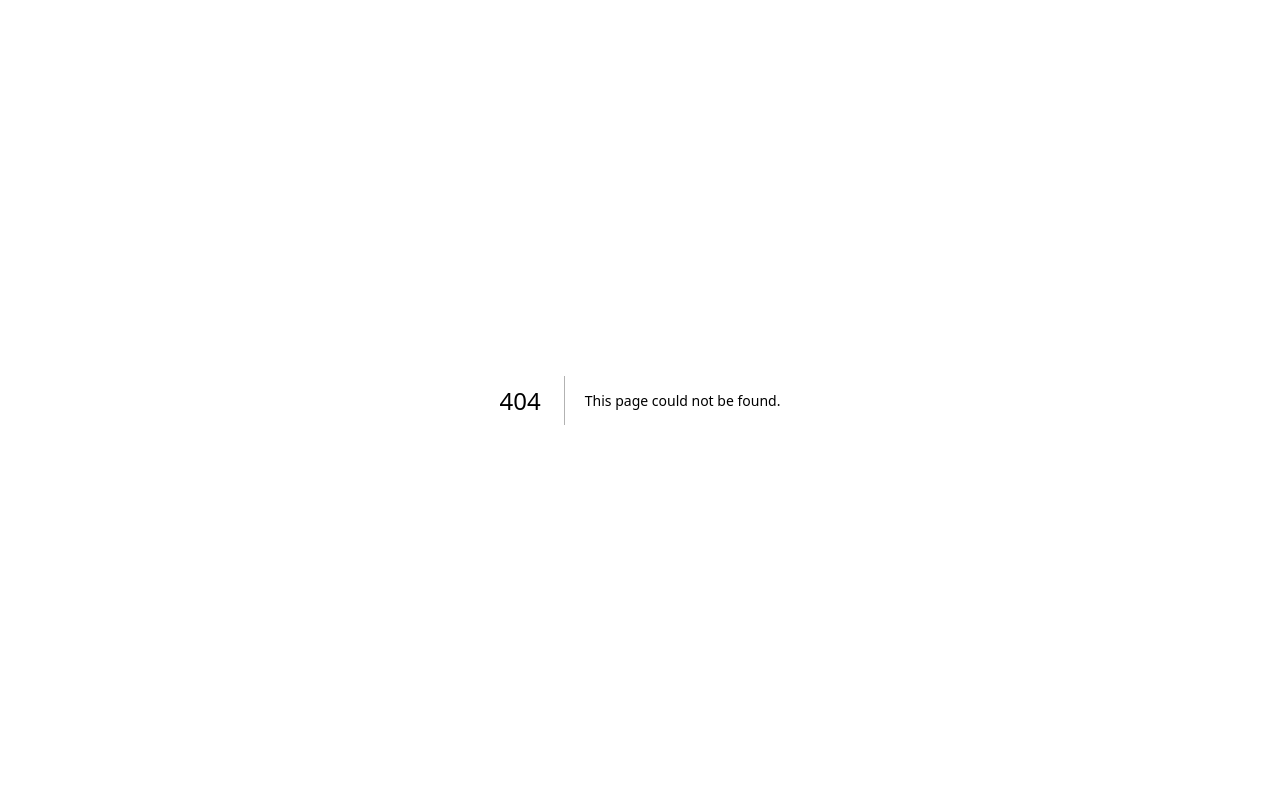
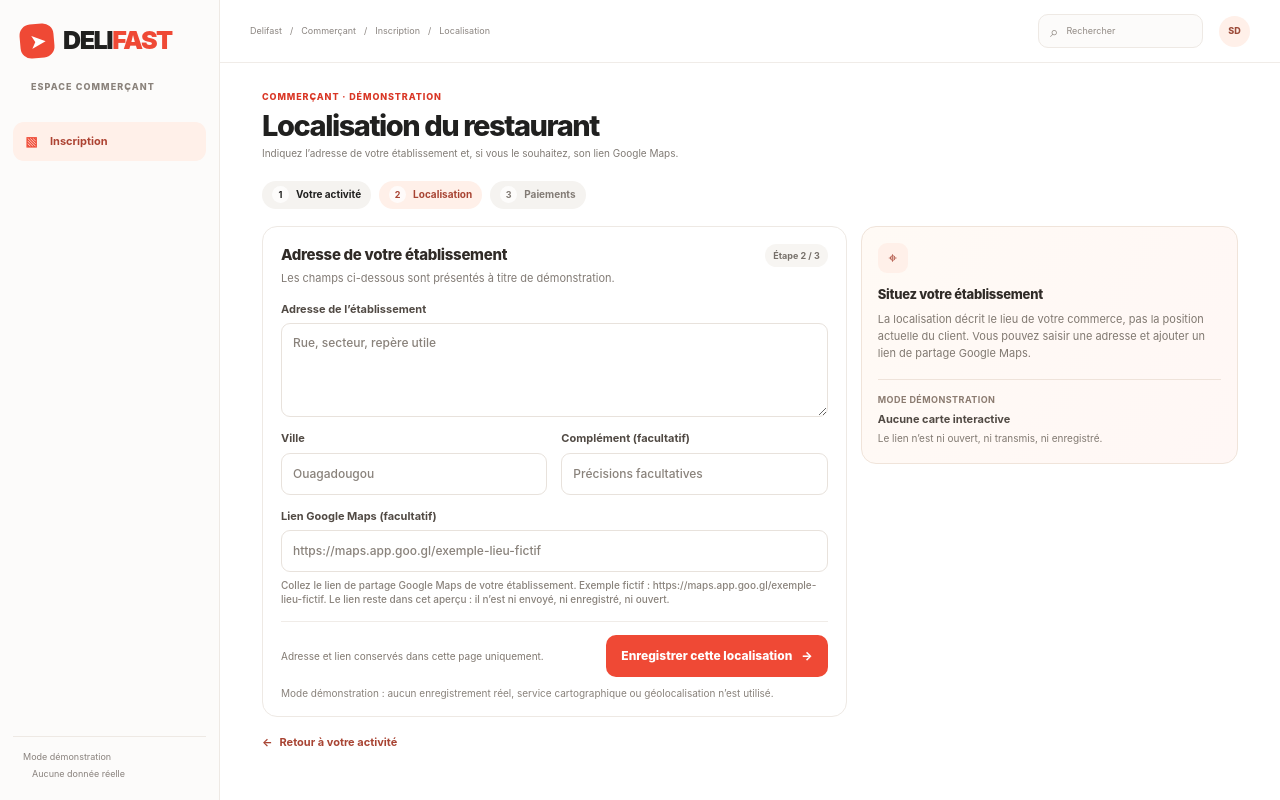
Before and after one commit to delifast67/Delifast, a Next.js app: page /commercant/inscription/localisation in a window 1280 px wide. Before the commit this address had no page. Built offline with nearby package versions, Linux system fonts and the light colour scheme.

Commit message:
feat: add merchant location registration step

```diff
--- /dev/null
+++ b/src/app/commercant/inscription/localisation/page.tsx
@@ -0,0 +1,116 @@
+import type { Metadata } from "next";
+import Link from "next/link";
+import { HomeBrand } from "../../../../components/public-home/site-header";
+import dashboard from "../../../client/client-dashboard.module.css";
+import styles from "../registration.module.css";
+import { MerchantLocationForm } from "../location-form";
+
+export const metadata: Metadata = {
+  title: "Localisation du restaurant (démo) | Delifast",
+  description:
+    "Écran de démonstration pour indiquer l’adresse et le lien Google Maps d’un établissement, sans transmission ni enregistrement.",
+};
+
+export default function MerchantLocationPage() {
+  return (
+    <div className={dashboard.shell}>
+      <aside className={dashboard.sidebar} aria-label="Espace commerçant de démonstration">
+        <HomeBrand href="/" />
+        <p className={dashboard.spaceLabel}>Espace commerçant</p>
+        <nav className={dashboard.navigation} aria-label="Parcours commerçant">
+          <Link
+            aria-current="page"
+            className={dashboard.activeNavItem}
+            href="/commercant/inscription"
+          >
+            <span aria-hidden="true">▧</span>
+            <span>Inscription</span>
+          </Link>
+        </nav>
+        <div className={dashboard.sidebarNote}>
+          <span aria-hidden="true">●</span> Mode démonstration
+          <small>Aucune donnée réelle</small>
+        </div>
+      </aside>
+
+      <div className={dashboard.mainColumn}>
+        <header className={dashboard.topbar}>
+          <nav className={dashboard.breadcrumbs} aria-label="Fil d’Ariane">
+            <Link href="/">Delifast</Link>
+            <span aria-hidden="true">/</span>
+            <span>Commerçant</span>
+            <span aria-hidden="true">/</span>
+            <Link href="/commercant/inscription">Inscription</Link>
+            <span aria-hidden="true">/</span>
+            <span aria-current="page">Localisation</span>
+          </nav>
+          <div className={dashboard.topbarActions}>
+            <div
+              aria-label="Recherche désactivée dans cette maquette"
+              className={dashboard.searchMock}
+            >
+              <span aria-hidden="true">⌕</span>
+              <span>Rechercher</span>
+            </div>
+            <span className={dashboard.avatar} aria-label="Profil fictif Saveurs Démo">
+              SD
+            </span>
+          </div>
+        </header>
+
+        <main className={dashboard.content} id="contenu-principal">
+          <div className={dashboard.pageHeading}>
+            <p className={dashboard.eyebrow}>Commerçant · Démonstration</p>
+            <h1>Localisation du restaurant</h1>
+            <p className={dashboard.intro}>
+              Indiquez l’adresse de votre établissement et, si vous le souhaitez, son lien Google Maps.
+            </p>
+          </div>
+
+          <nav className={styles.steps} aria-label="Étapes de la maquette d’inscription">
+            <Link className={styles.futureStep} href="/commercant/inscription">
+              <span>1</span> Votre activité
+            </Link>
+            <span aria-current="step" className={styles.currentStep}>
+              <span>2</span> Localisation
+            </span>
+            <span className={styles.futureStep}>
+              <span>3</span> Paiements
+            </span>
+          </nav>
+
+          <div className={styles.registrationGrid}>
+            <section className={styles.formPanel} aria-labelledby="merchant-location-title">
+              <div className={styles.panelHeading}>
+                <div>
+                  <h2 id="merchant-location-title">Adresse de votre établissement</h2>
+                  <p>Les champs ci-dessous sont présentés à titre de démonstration.</p>
+                </div>
+                <span className={styles.panelBadge}>Étape 2 / 3</span>
+              </div>
+              <MerchantLocationForm />
+            </section>
+
+            <aside className={styles.infoPanel} aria-labelledby="location-tip-title">
+              <span className={styles.infoIcon} aria-hidden="true">⌖</span>
+              <h2 id="location-tip-title">Situez votre établissement</h2>
+              <p>
+                La localisation décrit le lieu de votre commerce, pas la position actuelle du client.
+                Vous pouvez saisir une adresse et ajouter un lien de partage Google Maps.
+              </p>
+              <div className={styles.nextStep}>
+                <span className={styles.nextStepLabel}>Mode démonstration</span>
+                <strong>Aucune carte interactive</strong>
+                <small>Le lien n’est ni ouvert, ni transmis, ni enregistré.</small>
+              </div>
+            </aside>
+          </div>
+
+          <Link className={styles.backLink} href="/commercant/inscription">
+            <span aria-hidden="true">←</span> Retour à votre activité
+          </Link>
+        </main>
+      </div>
+    </div>
+  );
+}
--- /dev/null
+++ b/src/app/commercant/inscription/location-form.tsx
@@ -0,0 +1,112 @@
+"use client";
+
+import { useState, type FormEvent } from "react";
+import styles from "./registration.module.css";
+
+type LocationValues = {
+  address: string;
+  city: string;
+  complement: string;
+  mapsLink: string;
+};
+
+const initialValues: LocationValues = {
+  address: "",
+  city: "",
+  complement: "",
+  mapsLink: "",
+};
+
+export function MerchantLocationForm() {
+  const [values, setValues] = useState(initialValues);
+  const [showPreview, setShowPreview] = useState(false);
+
+  function updateField(field: keyof LocationValues, value: string) {
+    setValues((current) => ({ ...current, [field]: value }));
+    setShowPreview(false);
+  }
+
+  function handleSubmit(event: FormEvent<HTMLFormElement>) {
+    event.preventDefault();
+    setShowPreview(true);
+  }
+
+  return (
+    <form className={styles.form} onSubmit={handleSubmit}>
+      <div className={styles.fieldsGrid}>
+        <label className={`${styles.field} ${styles.fieldWide}`} htmlFor="merchant-address">
+          <span>Adresse de l’établissement</span>
+          <textarea
+            autoComplete="street-address"
+            id="merchant-address"
+            maxLength={240}
+            onChange={(event) => updateField("address", event.target.value)}
+            placeholder="Rue, secteur, repère utile"
+            required
+            rows={3}
+            value={values.address}
+          />
+        </label>
+
+        <label className={styles.field} htmlFor="merchant-city">
+          <span>Ville</span>
+          <input
+            autoComplete="address-level2"
+            id="merchant-city"
+            maxLength={80}
+            onChange={(event) => updateField("city", event.target.value)}
+            placeholder="Ouagadougou"
+            required
+            type="text"
+            value={values.city}
+          />
+        </label>
+
+        <label className={styles.field} htmlFor="merchant-address-complement">
+          <span>Complément <span aria-hidden="true">(facultatif)</span></span>
+          <input
+            id="merchant-address-complement"
+            maxLength={160}
+            onChange={(event) => updateField("complement", event.target.value)}
+            placeholder="Précisions facultatives"
+            type="text"
+            value={values.complement}
+          />
+        </label>
+
+        <label className={`${styles.field} ${styles.fieldWide}`} htmlFor="merchant-maps-link">
+          <span>Lien Google Maps <span aria-hidden="true">(facultatif)</span></span>
+          <input
+            autoComplete="url"
+            id="merchant-maps-link"
+            inputMode="url"
+            maxLength={2048}
+            onChange={(event) => updateField("mapsLink", event.target.value)}
+            placeholder="https://maps.app.goo.gl/exemple-lieu-fictif"
+            spellCheck={false}
+            type="url"
+            value={values.mapsLink}
+          />
+          <small>
+            Collez le lien de partage Google Maps de votre établissement. Exemple fictif :
+            https://maps.app.goo.gl/exemple-lieu-fictif. Le lien reste dans cet aperçu :
+            il n’est ni envoyé, ni enregistré, ni ouvert.
+          </small>
+        </label>
+      </div>
+
+      <div className={styles.formFooter}>
+        <p>Adresse et lien conservés dans cette page uniquement.</p>
+        <button className={styles.submitButton} type="submit">
+          Enregistrer cette localisation <span aria-hidden="true">→</span>
+        </button>
+      </div>
+
+      <p aria-live="polite" className={styles.localStatus}>
+        {showPreview
+          ? "Aperçu local mis à jour. Aucune donnée n’a été transmise ou enregistrée."
+          : "Mode démonstration : aucun enregistrement réel, service cartographique ou géolocalisation n’est utilisé."}
+      </p>
+    </form>
+  );
+}
--- a/src/app/commercant/inscription/page.tsx
+++ b/src/app/commercant/inscription/page.tsx
@@ -98,8 +98,10 @@ export default function MerchantRegistrationPage() {
               </p>
               <div className={styles.nextStep}>
                 <span className={styles.nextStepLabel}>Prochaine étape du cahier</span>
-                <strong>Localisation du restaurant</strong>
-                <small>Écran 21 · non implémenté dans cette étape</small>
+                <Link className={styles.nextStepLink} href="/commercant/inscription/localisation">
+                  Localisation du restaurant <span aria-hidden="true">→</span>
+                </Link>
+                <small>Écran 21 · étape 2 sur 3</small>
               </div>
             </aside>
           </div>
--- a/src/app/commercant/inscription/registration.module.css
+++ b/src/app/commercant/inscription/registration.module.css
@@ -25,6 +25,15 @@
 .futureStep {
   background: #f5f3f0;
   color: #827b75;
+}
+
+.steps a {
+  color: inherit;
+  text-decoration: none;
+}
+
+.steps a:hover {
+  text-decoration: underline;
 }
 
 .currentStep > span,
@@ -252,6 +261,22 @@
   text-transform: uppercase;
 }
 
+.nextStepLink {
+  display: flex;
+  align-items: center;
+  justify-content: space-between;
+  gap: 7px;
+  color: #514a44;
+  font-size: 11px;
+  font-weight: 750;
+  text-decoration: none;
+}
+
+.nextStepLink:hover {
+  color: #a84433;
+  text-decoration: underline;
+}
+
 .nextStep strong {
   color: #514a44;
   font-size: 11px;
```
